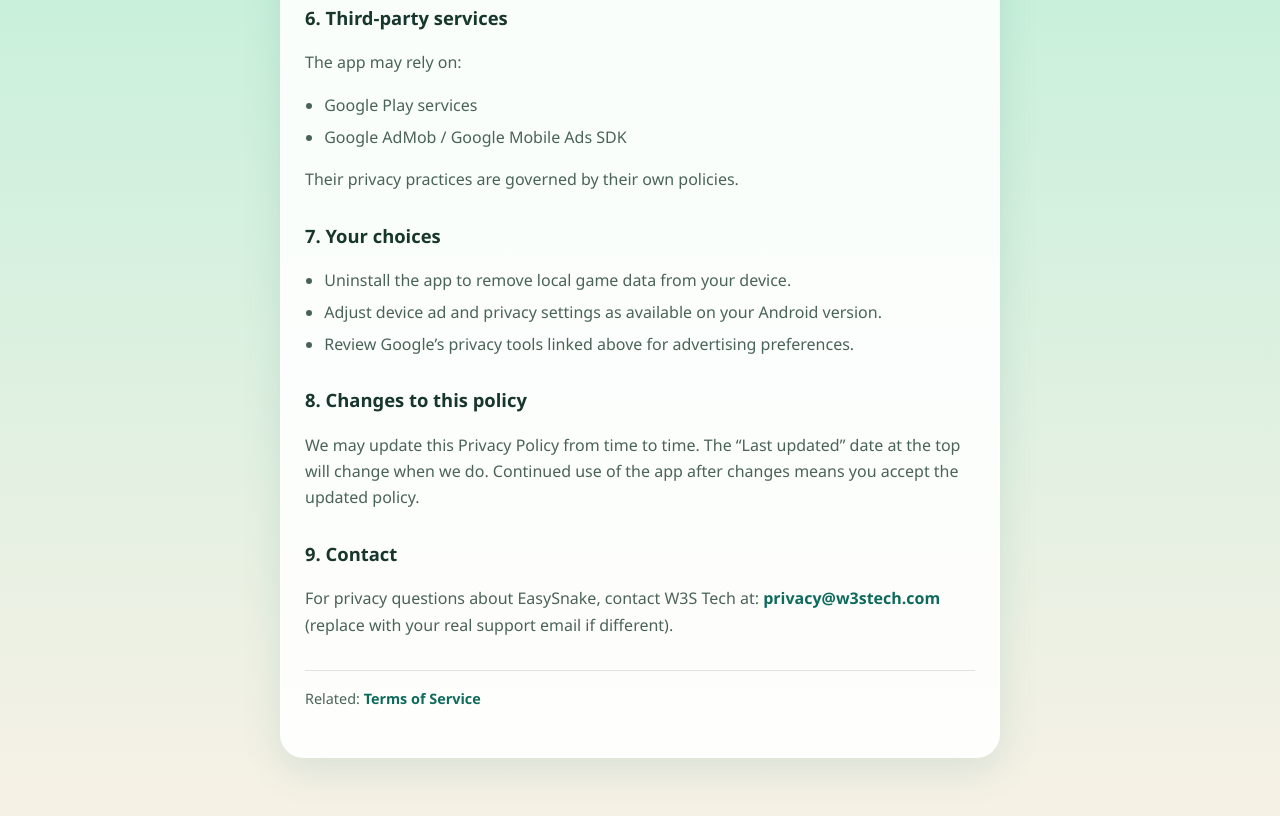
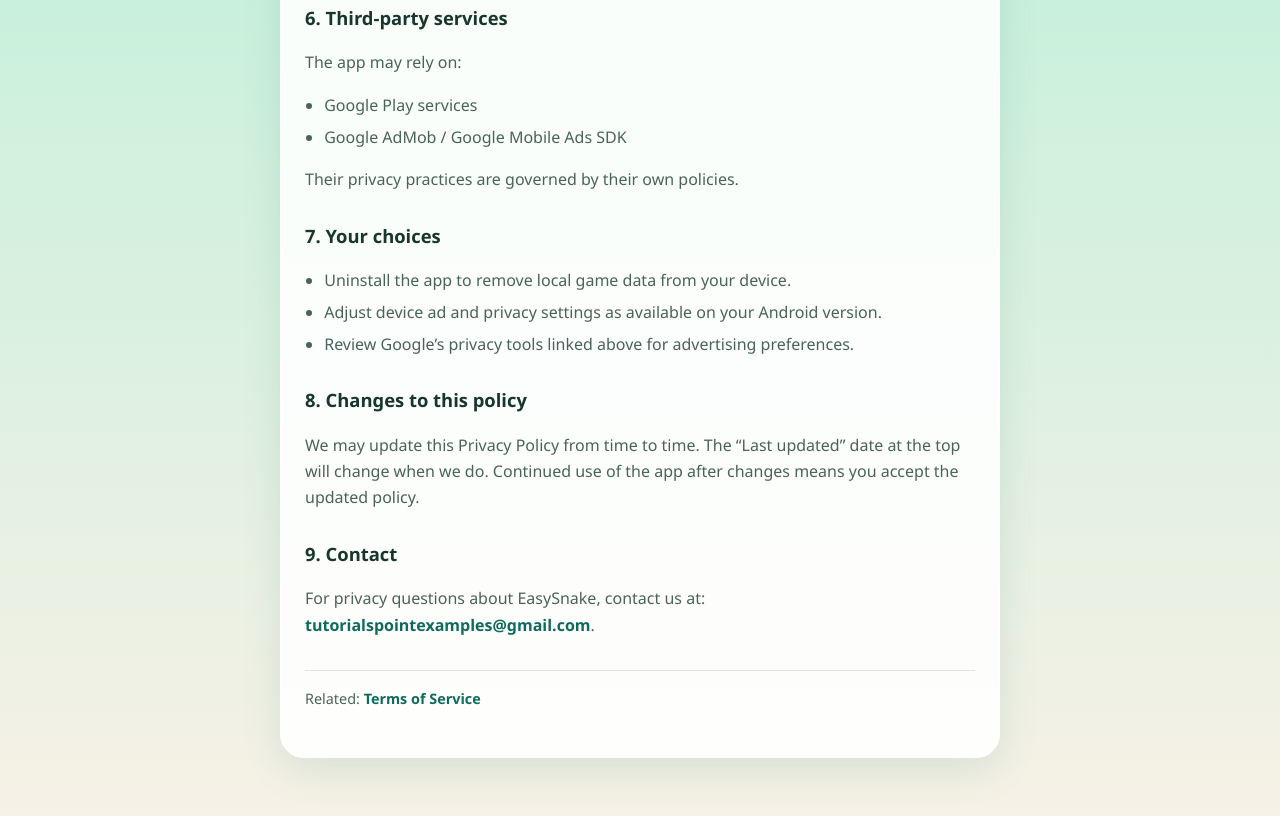
Before and after one commit to tutorialspointexamples/SnakeGame, a plain HTML site: page docs/privacy.html in a window 1280 px wide. Shown: the part 1419-2235 px from the top of the page. Drawn offline with Linux system fonts and the light colour scheme.

Commit message:
Update legal contact email to tutorialspointexamples@gmail.com.
Co-authored-by: Cursor <cursoragent@cursor.com>

```diff
--- a/docs/privacy.html
+++ b/docs/privacy.html
@@ -90,9 +90,8 @@
 
     <h2>9. Contact</h2>
     <p>
-      For privacy questions about EasySnake, contact W3S Tech at:
-      <a href="mailto:privacy@w3stech.com">privacy@w3stech.com</a>
-      (replace with your real support email if different).
+      For privacy questions about EasySnake, contact us at:
+      <a href="mailto:tutorialspointexamples@gmail.com">tutorialspointexamples@gmail.com</a>.
     </p>
 
     <p class="meta">
```
Also changed, not shown: docs/terms.html (+1 -2 lines).
